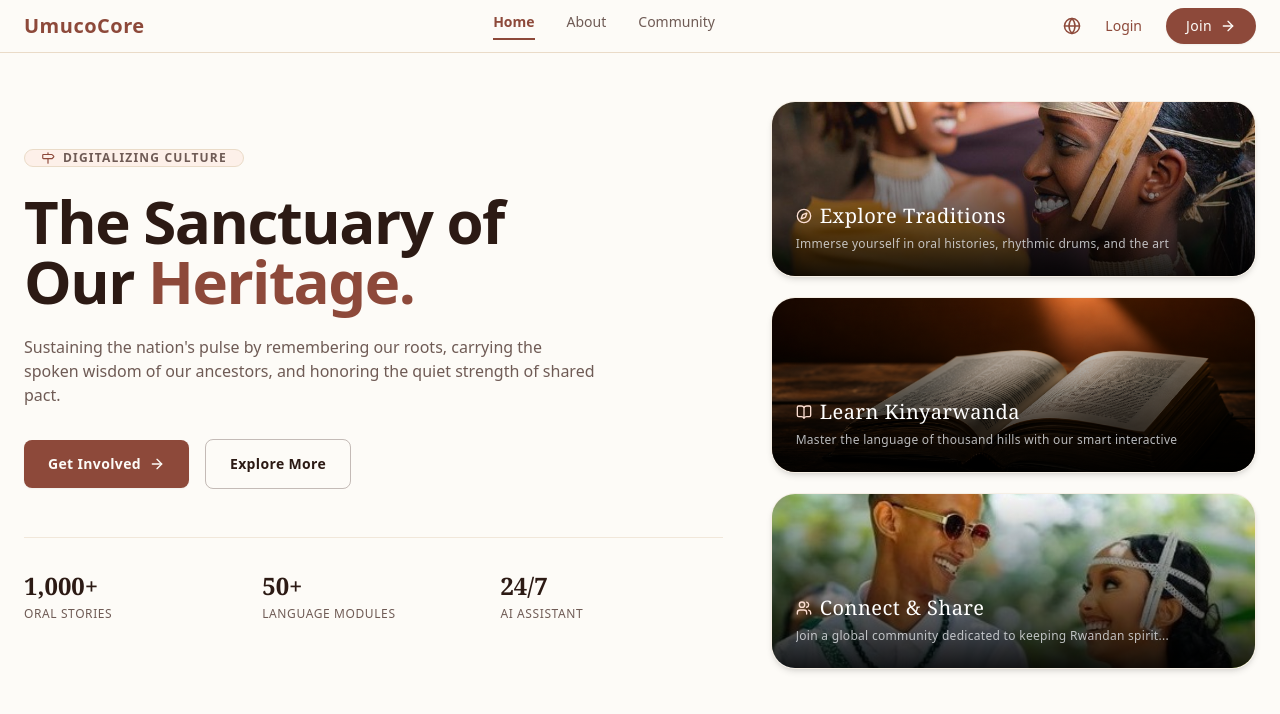
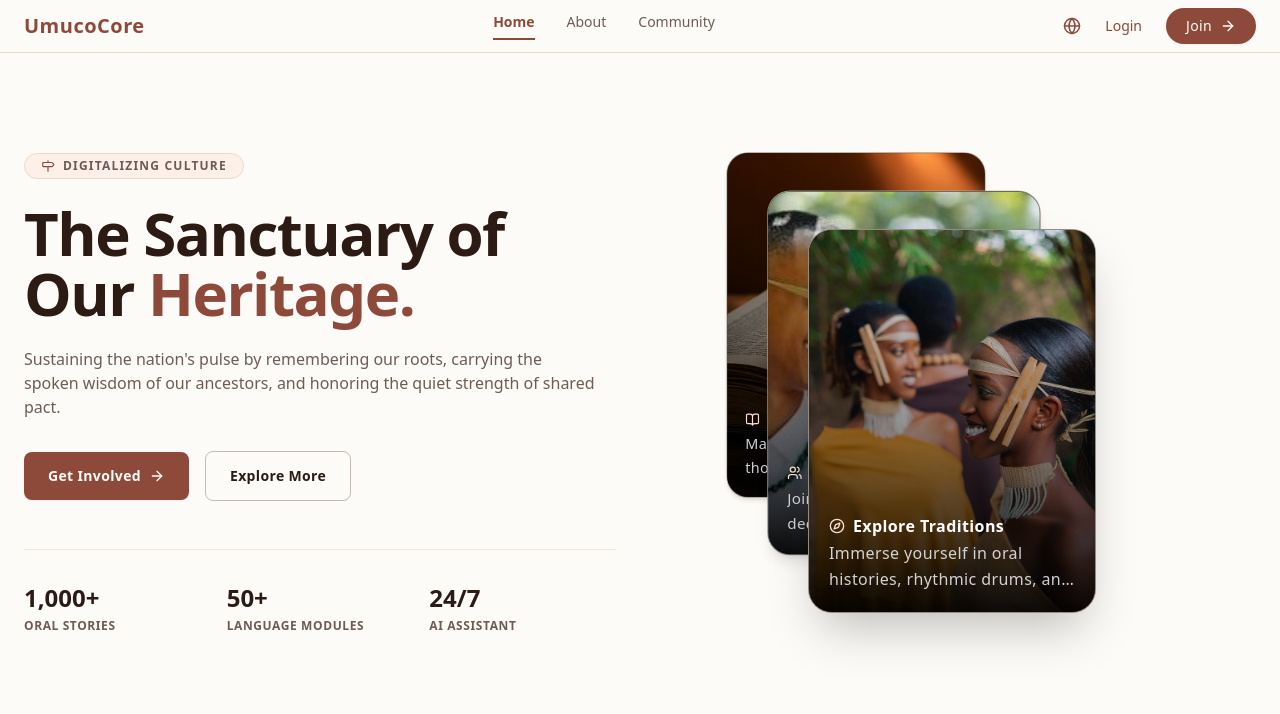
Before and after one commit to ste-lla-mina/umuco_front, a React (Vite) app: page / in a window 1280 px wide. Shown: the top 714 px of the page. Built offline with nearby package versions, Linux system fonts and the light colour scheme.

Commit message:
changed the cards

```diff
--- a/src/components/Hero.jsx
+++ b/src/components/Hero.jsx
@@ -1,4 +1,4 @@
-import React from 'react';
+import React, { useState, useEffect } from 'react';
 import { ArrowRight, Compass, BookOpen, Users, Milestone } from 'lucide-react';
 
 import cardImg1 from '../assets/tradi.jpg';
@@ -6,6 +6,21 @@ import cardImg2 from '../assets/book.png';
 import cardImg3 from '../assets/conne.jpg';
 
 export default function Hero() {
+  const [order, setOrder] = useState([0, 1, 2]);
+
+  useEffect(() => {
+    const interval = setInterval(() => {
+      setOrder((prevOrder) => {
+        const nextOrder = [...prevOrder];
+        const last = nextOrder.pop();
+        nextOrder.unshift(last);
+        return nextOrder;
+      });
+    }, 4000);
+
+    return () => clearInterval(interval);
+  }, []);
+
   const stats = [
     { value: '1,000+', label: 'ORAL STORIES' },
     { value: '50+', label: 'LANGUAGE MODULES' },
@@ -33,12 +48,18 @@ export default function Hero() {
     }
   ];
 
+  const positions = [
+    'absolute w-72 h-96 top-0 left-0 z-10 transform translate-x-0 translate-y-0 shadow-md scale-90',
+    'absolute w-72 h-96 top-0 left-0 z-20 transform translate-x-12 translate-y-12 shadow-lg scale-95',
+    'absolute w-72 h-96 top-0 left-0 z-30 transform translate-x-24 translate-y-24 shadow-2xl scale-100'
+  ];
+
   return (
-    <section className="w-full bg-[#FDFBF7] font-sans px-6 py-12 md:py-12">
+    <section className="w-full bg-[#FDFBF7] font-sans px-6 py-12 md:py-20 overflow-hidden">
       <div className="max-w-7xl mx-auto grid grid-cols-1 lg:grid-cols-12 gap-12 items-center">
 
-        <div className="lg:col-span-7 flex flex-col items-start text-left">
-          <div className="inline-flex items-center space-x-2 bg-[#FCDFD3]/40 border border-[#EADBC8] rounded-full px-4 py-0 mb-6">
+        <div className="lg:col-span-6 flex flex-col items-start text-left">
+          <div className="inline-flex items-center space-x-2 bg-[#FCDFD3]/40 border border-[#EADBC8] rounded-full px-4 py-1 mb-6">
             <Milestone className="w-3.5 h-3.5 text-[#8D493A]" />
             <span className="text-xxs md:text-xs font-semibold tracking-widest text-[#6F5B55] uppercase">
               DIGITALIZING CULTURE
@@ -46,8 +67,8 @@ export default function Hero() {
           </div>
 
           <h1 className="font-sans text-4xl md:text-5xl lg:text-6xl font-bold tracking-tight text-[#2C1A14] leading-[1.1] mb-6">
-            The Sanctuary of<br/> Our
-            <span className="font-sans text-[#8D493A]"> Heritage.</span>
+            The Sanctuary of<br /> Our
+            <span className="text-[#8D493A]"> Heritage.</span>
           </h1>
 
           <p className="text-sm md:text-base text-[#6F5B55] max-w-xl leading-relaxed mb-8 font-normal">
@@ -69,10 +90,10 @@ export default function Hero() {
           <div className="w-full pt-8 grid grid-cols-3 gap-4">
             {stats.map((stat, index) => (
               <div key={index} className="flex flex-col">
-                <span className="font-serif text-xl md:text-2xl font-bold text-[#2C1A14]">
+                <span className="font-sans text-xl md:text-2xl font-bold text-[#2C1A14]">
                   {stat.value}
                 </span>
-                <span className="text-xxs md:text-xs text-[#6F5B55] tracking-wider font-medium mt-1 uppercase">
+                <span className="text-xxs md:text-xs text-[#6F5B55] tracking-wider font-semibold mt-1 uppercase">
                   {stat.label}
                 </span>
               </div>
@@ -80,30 +101,33 @@ export default function Hero() {
           </div>
         </div>
 
-        <div className="lg:col-span-5 flex flex-col space-y-5 w-full">
+        <div className="lg:col-span-6 relative h-[520px] w-full flex items-start justify-center lg:justify-start lg:pl-12 mt-8 lg:mt-0">
+          <div className="relative w-[384px] h-[480px]">
             {features.map((item, index) => {
               const IconComponent = item.icon;
+              const assignedPositionIndex = order[index];
+
               return (
                 <div
                   key={index}
-                className="relative group h-40 md:h-44 w-full rounded-3xl overflow-hidden shadow-md border border-[#EADBC8]/40 transition-transform duration-300 hover:-translate-y-1 cursor-pointer"
+                  className={`${positions[assignedPositionIndex]} group rounded-3xl overflow-hidden border border-[#EADBC8]/60 transition-all duration-700 ease-in-out cursor-pointer bg-neutral-900`}
                 >
                   <img
                     src={item.img}
                     alt={item.title}
-                  className="absolute inset-0 w-full h-full object-cover transition-scale duration-500 group-hover:scale-105"
+                    className="absolute inset-0 w-full h-full object-cover transition-transform duration-500 group-hover:scale-110"
                   />
 
-                <div className="absolute inset-0 bg-gradient-to-t from-black/90 via-black/40 to-transparent" />
+                  <div className="absolute inset-0 bg-gradient-to-t from-black/95 via-black/40 to-transparent" />
 
-                <div className="absolute inset-x-6 bottom-6 text-left text-white">
-                  <div className="flex items-center space-x-2 mb-1.5">
-                    <IconComponent className="w-4 h-4 text-[#FCDFD3]" />
-                    <h3 className="font-serif text-lg md:text-xl font-medium tracking-wide">
+                  <div className="absolute inset-x-5 bottom-5 text-left text-white">
+                    <div className="flex items-center space-x-2 mb-1">
+                      <IconComponent className="w-4 h-4 text-[#FCDFD3] shrink-0" />
+                      <h3 className="font-sans text-base font-bold tracking-wide leading-tight">
                         {item.title}
                       </h3>
                     </div>
-                  <p className="text-xs text-gray-200/80 max-w-sm line-clamp-2 font-light tracking-wide">
+                    <p className="text-xxs text-gray-200/90 line-clamp-2 font-normal tracking-wide leading-relaxed">
                       {item.desc}
                     </p>
                   </div>
@@ -111,6 +135,7 @@ export default function Hero() {
               );
             })}
           </div>
+        </div>
 
       </div>
     </section>
```
Lines whose indentation alone changed are shown as unchanged.
